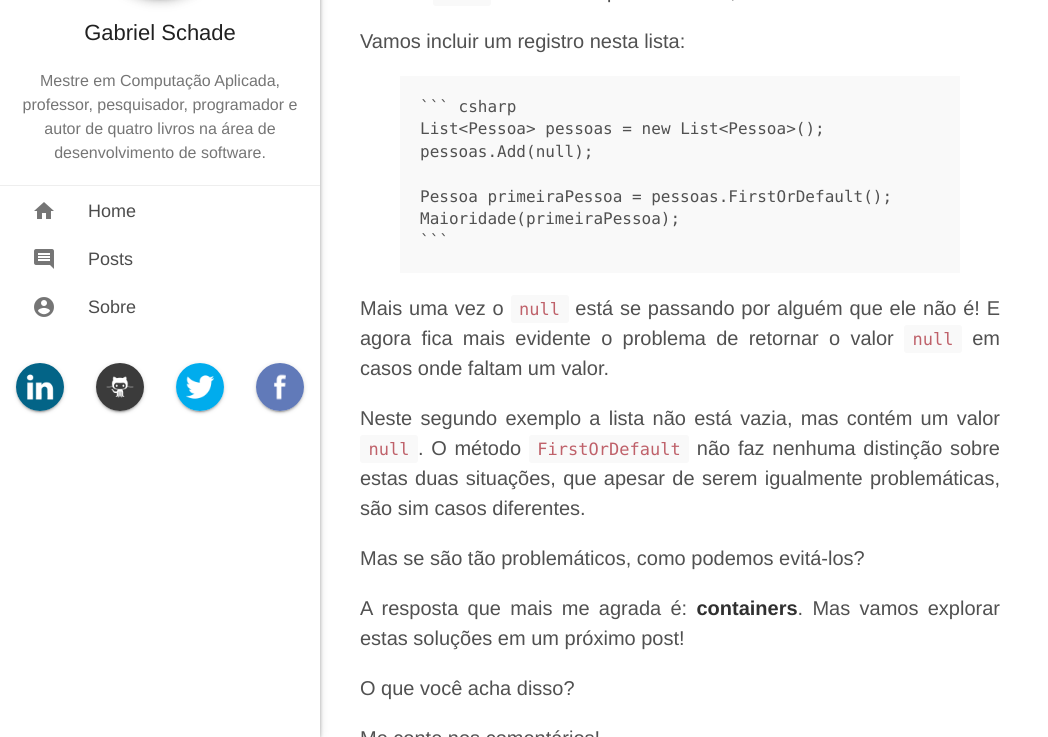
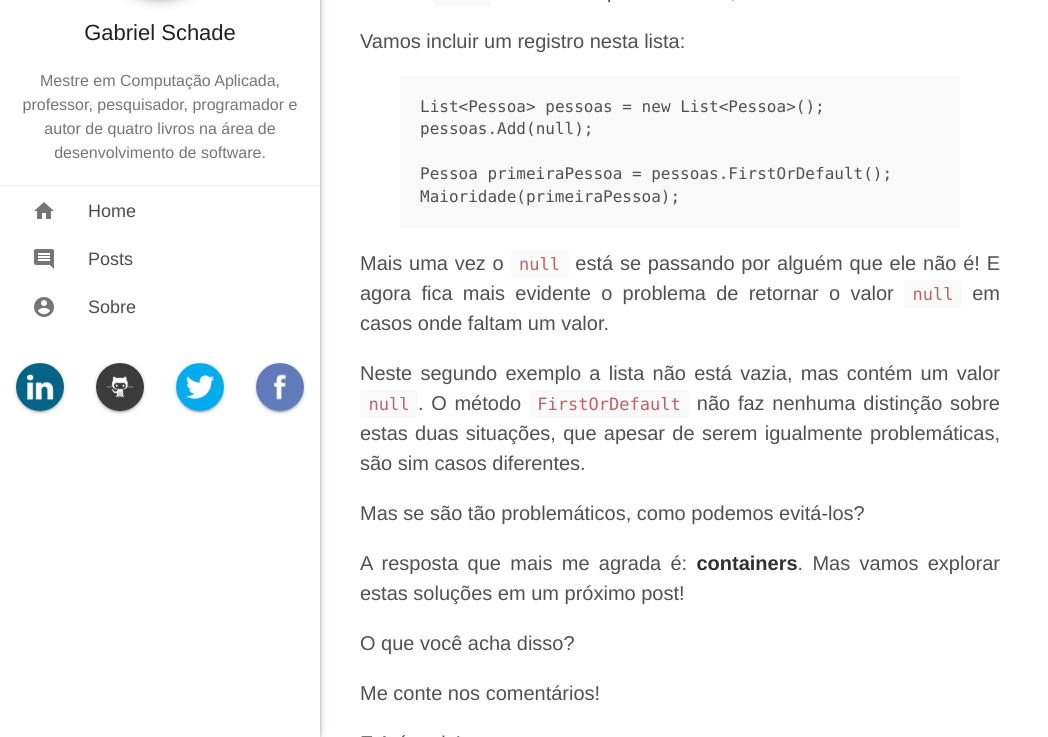
Before and after one commit to gabrielschade/gabrielschade.github.io, a Jekyll site: the page built from _posts/2017-10-11-problema-null.markdown, in a window 1280 px wide and 900 px high, scrolled down 2535 px, cut to the strip 163-900 px from the top of the window. Shown: the whole strip, without its empty margins (0-1048 px from the left). Built offline with Jekyll 4.4.1, drawn with Linux system fonts in a browser that asks for light colours; nearby versions of some CDN libraries; comment, search, counter and statistics services are not loaded.

Commit message:
teste-highlight

````diff
--- a/_posts/2017-10-11-problema-null.markdown
+++ b/_posts/2017-10-11-problema-null.markdown
@@ -72,13 +72,11 @@ Este código irá causar problemas, afinal o método `FirstOrDefault` irá retor
 Vamos incluir um registro nesta lista:
 
 {% highlight csharp %}
-``` csharp
 List<Pessoa> pessoas = new List<Pessoa>();
 pessoas.Add(null);
 
 Pessoa primeiraPessoa = pessoas.FirstOrDefault();
 Maioridade(primeiraPessoa);
-```
 {% endhighlight %}
 
 Mais uma vez o `null` está se passando por alguém que ele não é! E agora fica mais evidente o problema de retornar o valor `null` em casos onde faltam um valor.
````
